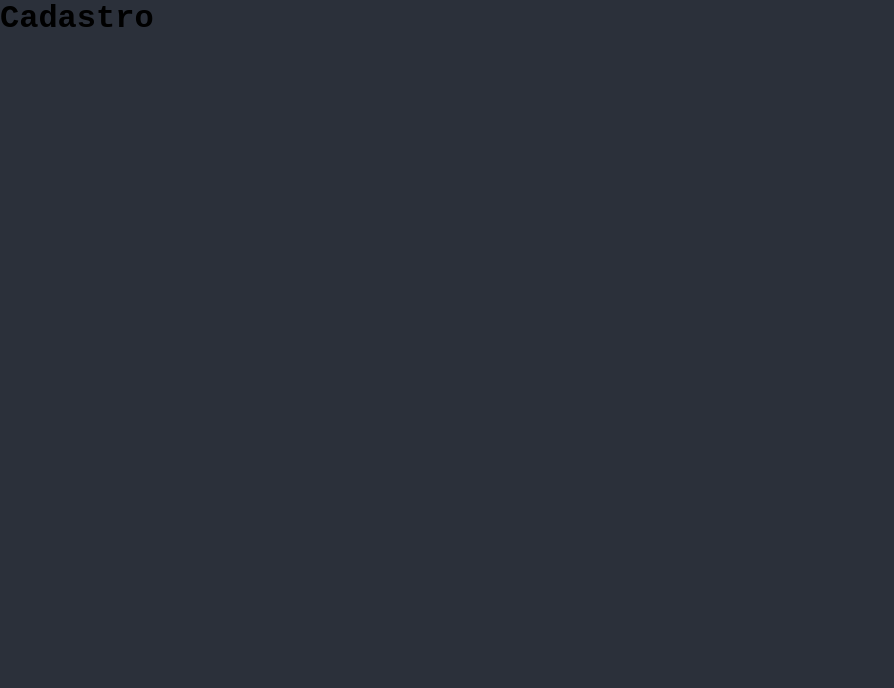
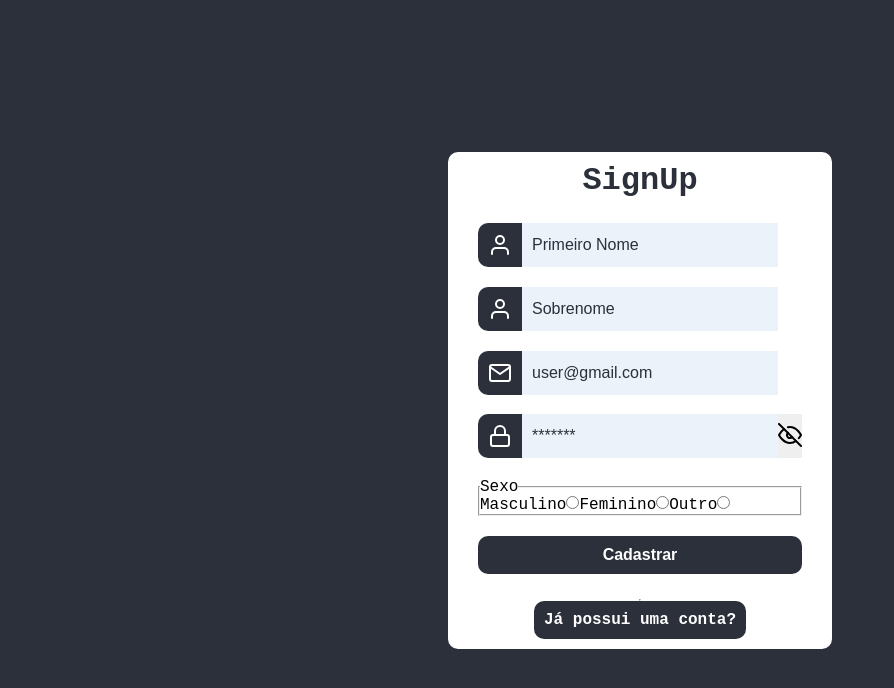
Before and after one commit to ArthurPdaSilva/Notes, a React (Create React App) app: page /signup in a window 1280 px wide. Shown: the top 688 px of the page, without its empty margins (0-894 px from the left). Built offline with nearby package versions, Linux system fonts and the light colour scheme.

Commit message:
Começando a estruturar a página de cadastro

```diff
--- a/src/pages/SignIn/index.js
+++ b/src/pages/SignIn/index.js
@@ -1,6 +1,6 @@
 import React, {useState} from 'react';
 import { Link } from 'react-router-dom';
-import {FiUser, FiLock, FiEye, FiEyeOff} from 'react-icons/fi';
+import {FiLock, FiEye, FiEyeOff, FiMail} from 'react-icons/fi';
 import './signin.css';
 
 export default function SignIn() {
@@ -27,7 +27,7 @@ export default function SignIn() {
         <form onSubmit={() => {}}>
           <div className="groupInput">
             <label>
-              <FiUser color='white' size={24}/>
+              <FiMail color='white' size={24}/>
             </label>
             <input type='email' placeholder='user@gmail.com' value={email} onChange={(e) => setEmail(e.target.value)} required/>
           </div>
--- a/src/pages/SignUp/index.js
+++ b/src/pages/SignUp/index.js
@@ -1,10 +1,82 @@
-import React from 'react';
+import React, {useState} from 'react';
+import { Link } from 'react-router-dom';
+import {FiUser, FiLock, FiEye, FiEyeOff, FiMail} from 'react-icons/fi';
 import './signup.css';
 
-export default function SignUp() {
+export default function SignIn() {
+
+ const [firstName, setFirstName] = useState('');
+ const [lastName, setLastName] = useState('');
+ const [email, setEmail] = useState('');
+
+ //  Passwords
+ const [password, setPassword] = useState('');
+ const [typePassword, setTypePassword] = useState('password');
+
+ function handlePasswordVisible(){
+   if(typePassword === 'password'){
+     setTypePassword('text');
+   }else{
+     setTypePassword('password');
+   }
+ }
+
  return (
-   <div>
-       <h1>Cadastro</h1>
+   <div className='login'>
+      <div className="loginContainer">
+        <h1>SignUp</h1>
+
+        <form onSubmit={() => {}}>
+          <div className="groupInput">
+            <label>
+              <FiUser color='white' size={24}/>
+            </label>
+            <input type='text' placeholder='Primeiro Nome' value={firstName} onChange={(e) => setFirstName(e.target.value)} required/>
+          </div>
+
+          <div className="groupInput">
+            <label>
+              <FiUser color='white' size={24}/>
+            </label>
+            <input type='text' placeholder='Sobrenome' value={lastName} onChange={(e) => setLastName(e.target.value)} required/>
+          </div>
+
+          <div className="groupInput">
+            <label>
+              <FiMail color='white' size={24}/>
+            </label>
+            <input type='email' placeholder='user@gmail.com' value={email} onChange={(e) => setEmail(e.target.value)} required/>
+          </div>
+
+          <div className="groupInput">
+            <label>
+              <FiLock color='white' size={24}/>
+            </label>
+            <input type={typePassword} placeholder='*******' value={password} onChange={(e) => setPassword(e.target.value)} minLength={8} required/>
+            <button onClick={handlePasswordVisible} type='button'>
+              {typePassword === 'text' ? <FiEye color='black' size={24}/> : <FiEyeOff color='black' size={24}/>}
+            </button>
+          </div>
+
+          <fieldset className='gender'>
+            <legend>Sexo</legend>
+            <label for='masculino'>Masculino</label>
+            <input type='radio' name='group' id='masculino'/>
+
+            <label for='feminino'>Feminino</label>
+            <input type='radio' name='group' id='feminino'/>
+
+            <label for='outro'>Outro</label>
+            <input type='radio' name='group' id='outro'/>
+          </fieldset>
+
+          <button type='submit' className='buttons'>Cadastrar</button>
+        </form>
+
+        <hr/>
+
+        <Link to='/' className='buttons'>Já possui uma conta?</Link>
+      </div>
    </div>
  );
 }
--- a/src/pages/SignUp/signup.css
+++ b/src/pages/SignUp/signup.css
@@ -0,0 +1,4 @@
+/* Group Gender */
+label[for='masculino'], label[for='feminino'], label[for='outro']{
+    cursor: pointer;
+}
```
